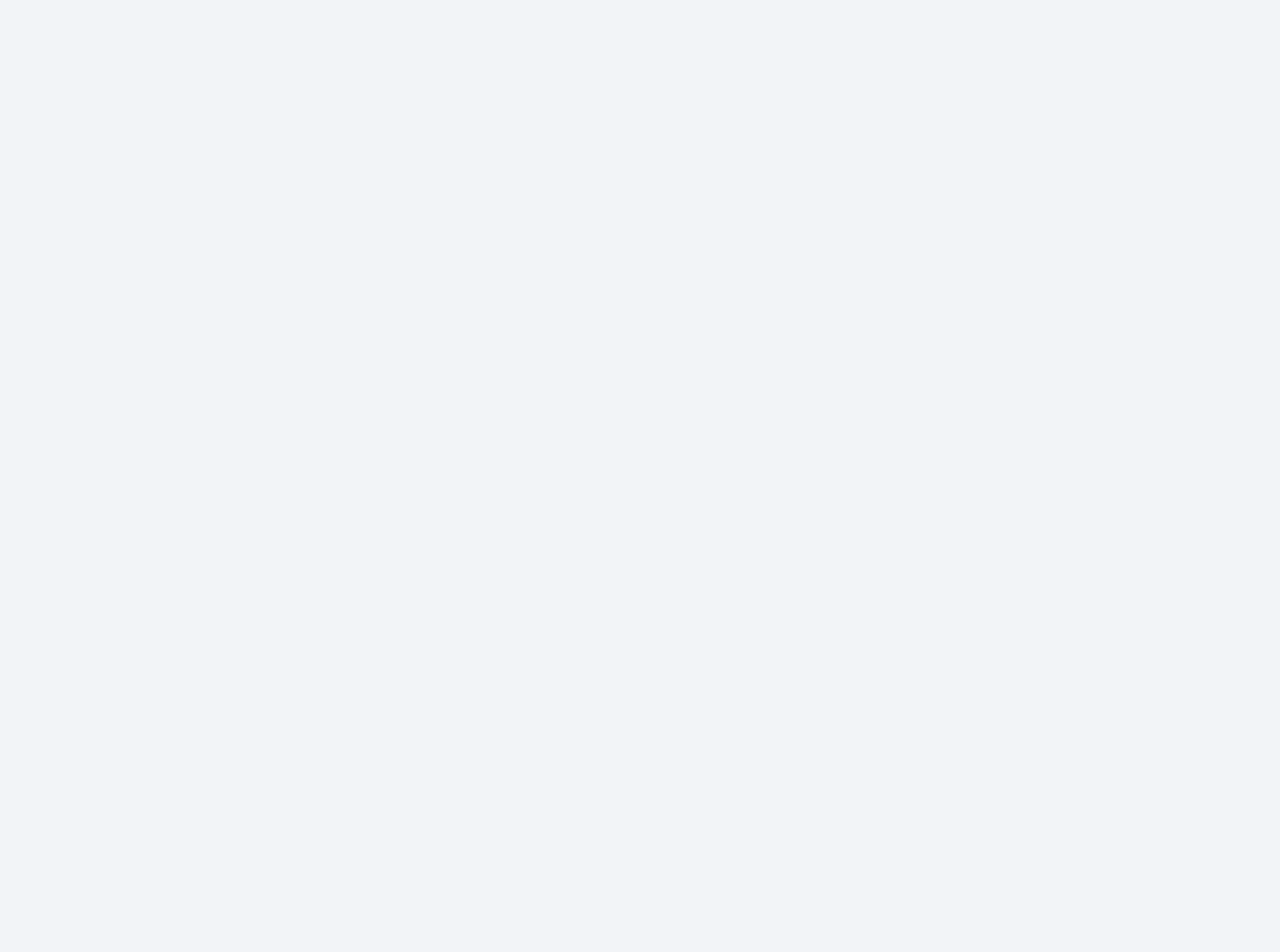
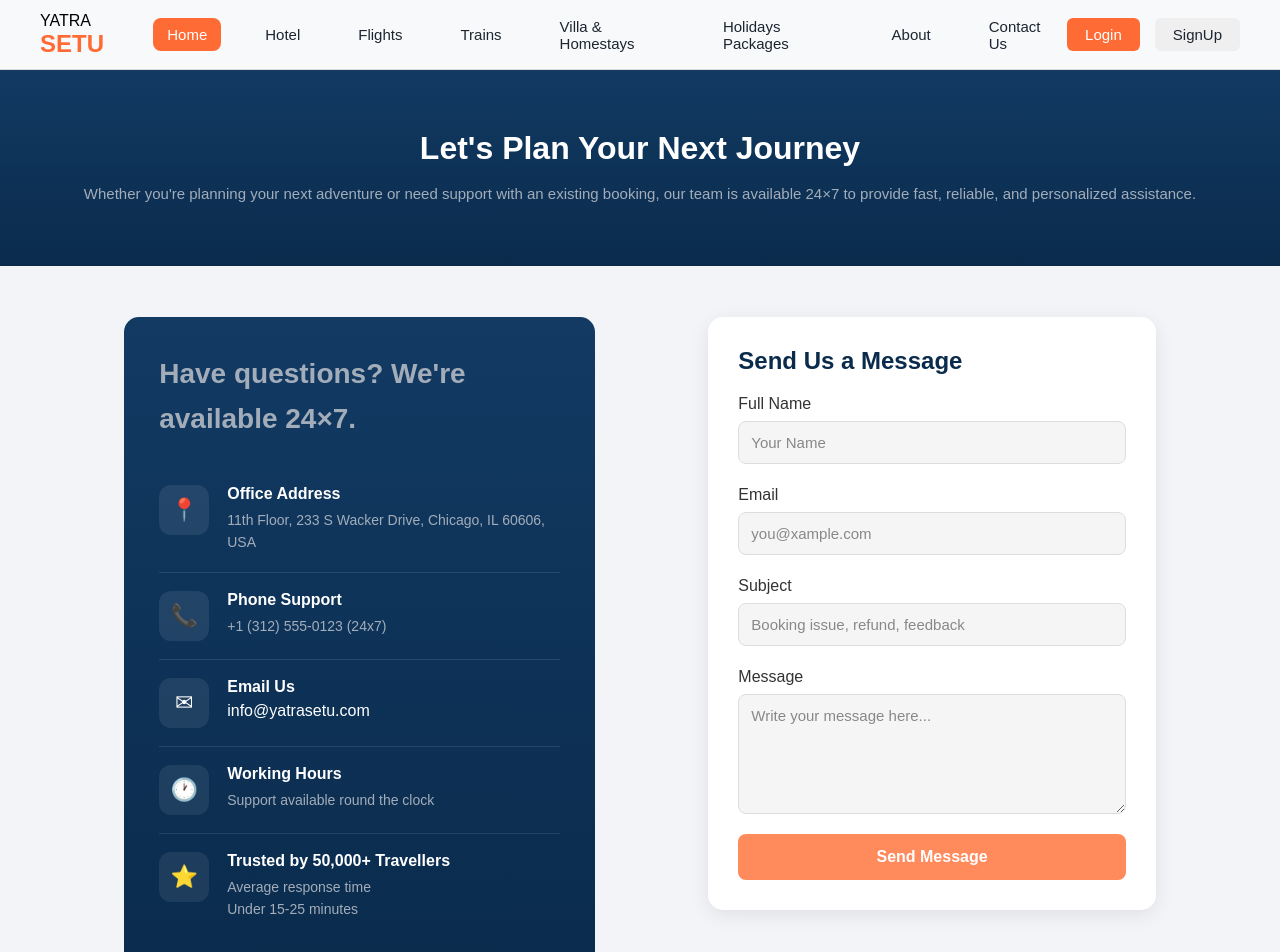
Before and after one commit to PiyushGoyal02/Yatra_Setu_Website, a React (Vite) app: page /contactUs in a window 1280 px wide. Before the commit this address had no page. Shown: the top 952 px of the page. Before the commit the page ends 800 px from the top, so only its background shows below. Built offline with nearby package versions, Linux system fonts and the light colour scheme.

Commit message:
Update Contact Us Ui properly

```diff
--- a/src/App.jsx
+++ b/src/App.jsx
@@ -5,6 +5,7 @@ import Homepage from "./Components/Homepage";
 import Login from "./Auth/Login";
 import Signup from "./Auth/Signup";
 import About from "./Components/About";
+import ContactUs from "./Components/ContactUs"
 
 function App() {
   return (
@@ -13,6 +14,7 @@ function App() {
       <Route path="/signup" element={<Signup />} />
       <Route path="/homepage" element={<Homepage />} />
       <Route path="/about" element={<About/>}></Route>
+      <Route path="/contactUs" element={<ContactUs/>}></Route>
     </Routes>
   );
 }
--- /dev/null
+++ b/src/CSS_CODE/ContactUsCSS.css
@@ -0,0 +1,202 @@
+/*  HEADER */
+
+.headerContantContactUs {
+    display: flex;
+    flex-direction: column;
+    align-items: center;
+    justify-content: center;
+    gap: 15px;
+    padding: 60px 20px;
+    text-align: center;
+    background: linear-gradient(to bottom, var(--navy-mid), var(--navy));
+}
+
+.headerContantContactUs span {
+    color: var(--white);
+    font-size: 32px;
+    font-weight: 700;
+}
+
+.headerContantContactUs p {
+    color: var(--placeholder);
+    font-size: 15px;
+    line-height: 1.6;
+}
+
+/* MAIN SECTION */
+
+.LeftAndRightSectionDiv {
+    display: flex;
+    justify-content: space-evenly;
+    align-items: flex-start;
+    gap: 40px;
+    padding: 4%;
+}
+
+/*  LEFT SIDE  */
+
+.LeftSideDetails {
+    width: 40%;
+    padding: 35px;
+    border-radius: 15px;
+    background: linear-gradient(to bottom, var(--navy-mid), var(--navy));
+    color: var(--white);
+    box-sizing: border-box;
+}
+
+.HaveQuestions {
+    font-size: 28px;
+    font-weight: 700;
+    margin-bottom: 10px;
+}
+
+.LeftSideDetails > p {
+    color: var(--placeholder);
+    line-height: 1.6;
+    margin-bottom: 25px;
+}
+
+.SingleDetails {
+    display: flex;
+    align-items: flex-start;
+    gap: 18px;
+    padding: 18px 0;
+    border-bottom: 1px solid rgba(255, 255, 255, 0.1);
+    transition: all 0.3s ease;
+}
+
+.SingleDetails:last-child {
+    border-bottom: none;
+}
+
+.SingleDetails:hover {
+    transform: translateX(8px);
+}
+
+.iconBox {
+    width: 50px;
+    height: 50px;
+    min-width: 50px;
+    border-radius: 12px;
+    background: rgba(255, 255, 255, 0.08);
+    display: flex;
+    justify-content: center;
+    align-items: center;
+    font-size: 22px;
+    transition: all 0.3s ease;
+}
+
+.SingleDetails:hover .iconBox {
+    background: var(--orange);
+    transform: rotate(-8deg) scale(1.08);
+}
+
+.LeftSideDetailsTextDiv {
+    display: flex;
+    flex-direction: column;
+    gap: 6px;
+    flex: 1;
+}
+
+.LeftSideDetailsTextDiv p {
+    margin: 0;
+}
+
+.HeadingSectionContant {
+    color: var(--white);
+    font-size: 16px;
+    font-weight: 600;
+}
+
+.TextDetails {
+    color: var(--placeholder);
+    font-size: 14px;
+    line-height: 1.6;
+}
+
+/*  RIGHT SIDE FORM */
+
+.FromMainDiv {
+    width: 38%;
+    background: var(--white);
+    padding: 30px;
+    border-radius: 15px;
+    box-sizing: border-box;
+    box-shadow: 0 5px 20px rgba(0,0,0,0.08);
+}
+
+.SendMessage {
+    font-size: 24px;
+    font-weight: 700;
+    margin-bottom: 20px;
+    color: var(--navy);
+}
+
+.InputDetails {
+    display: flex;
+    flex-direction: column;
+    margin-bottom: 2px;
+}
+
+.InputDetails label {
+    margin-bottom: 8px;
+    color: #333;
+    font-weight: 500;
+}
+
+.InputDetails input,
+.TextAreaInputTag {
+    width: 100%;
+    padding: 12px;
+    border: 1px solid #ddd;
+    border-radius: 8px;
+    background: #f5f5f5;
+    color: #000;
+    font-size: 15px;
+    outline: none;
+    box-sizing: border-box;
+    transition: all 0.3s ease;
+}
+
+.InputDetails input::placeholder,
+.TextAreaInputTag::placeholder {
+    color: #888;
+}
+
+.InputDetails input:focus,
+.TextAreaInputTag:focus {
+    border-color: var(--orange);
+    background: #fff;
+}
+
+.TextAreaInputTag {
+    height: 120px;
+    resize: vertical;
+}
+
+.ButtonButton {
+    display: flex;
+    justify-content: center;
+    margin-top: 20px;
+}
+
+.SubmitButton {
+    width: 100%;
+    padding: 14px;
+    border: none;
+    border-radius: 8px;
+    background: var(--orange-light);
+    color: var(--white);
+    font-size: 16px;
+    font-weight: 600;
+    cursor: pointer;
+    transition: background-color 0.3s ease,
+                color 0.3s ease,
+                transform 0.3s ease;
+}
+
+.SubmitButton:hover {
+    background: var(--orange);
+    color: #000;
+    transform: scale(1.03);
+}
--- /dev/null
+++ b/src/Components/ContactUs.jsx
@@ -0,0 +1,124 @@
+import React from "react";
+import Navbar from "./Navbar";
+import Footer from "./Footer"
+import "../CSS_CODE/ContactUsCSS.css"
+
+function ContactUs () {
+  return (
+    <div>
+      <Navbar/>
+
+      <div>
+
+        <div className="headerContantContactUs">
+          <span>Let's Plan Your Next Journey</span>
+          <p>Whether you're planning your next adventure or need support with an existing booking, our team is available 24×7 to provide fast, reliable, and personalized assistance.</p>
+        </div>
+
+        <div className="LeftAndRightSectionDiv">
+          {/* Left Side Details Info */}
+          <div className="LeftSideDetails">
+            <p className="HaveQuestions">Have questions? We're available 24×7.</p>
+
+            <div className="SingleDetails">
+              <span className="iconBox">📍</span>
+              <div className="LeftSideDetailsTextDiv">
+                <p className="HeadingSectionContant">Office Address</p>
+                <p className="TextDetails">11th Floor, 233 S Wacker Drive, Chicago, IL 60606, USA</p>
+              </div>
+            </div>
+
+            <div className="SingleDetails">
+              <span className="iconBox">📞</span>
+              <div className="LeftSideDetailsTextDiv">
+                <p className="HeadingSectionContant">Phone Support</p>
+                <p className="TextDetails">+1 (312) 555-0123 (24x7)</p>
+              </div>
+            </div>
+
+            <div className="SingleDetails">
+              <span className="iconBox">✉</span>
+              <div className="LeftSideDetailsTextDiv">
+                <p className="HeadingSectionContant">Email Us</p>
+                <p>info@yatrasetu.com</p>
+              </div>
+            </div>
+
+            <div className="SingleDetails">
+              <span className="iconBox">🕐</span>
+              <div className="LeftSideDetailsTextDiv">
+                <p className="HeadingSectionContant">Working Hours</p>
+                <p className="TextDetails">Support available round the clock</p>
+              </div>
+            </div>
+
+            <div className="SingleDetails">
+              <span className="iconBox">⭐</span>
+              <div className="LeftSideDetailsTextDiv">
+                <p className="HeadingSectionContant">Trusted by 50,000+ Travellers</p>
+                <p className="TextDetails">Average response time <br/> Under 15-25 minutes</p>
+              </div>
+            </div>
+          </div>
+
+          {/* Right Side Form Details */}
+          <form className="FromMainDiv">
+            <p className="SendMessage">Send Us a Message</p>
+
+            <div className="InputDetails">
+              <label htmlFor="name">Full Name</label>
+              <input
+                required
+                type="text"
+                name="firstName"
+                className="InputTag"
+                placeholder="Your Name"
+              />
+            </div>
+
+            <div className="InputDetails">
+              <label htmlFor="name">Email</label>
+              <input
+                required
+                type="email"
+                name="email"
+                className="InputTag"
+                placeholder="you@xample.com"
+              />
+            </div>
+
+            <div className="InputDetails">
+              <label htmlFor="name">Subject</label>
+              <input
+                required
+                type="text"
+                name="subject"
+                className="InputTag"
+                placeholder="Booking issue, refund, feedback"
+              />
+            </div>
+
+            <div className="InputDetails">
+              <label htmlFor="name">Message</label>
+              <textarea
+                required
+                type="text"
+                name="firstName"
+                className="TextAreaInputTag"
+                placeholder="Write your message here..."
+              />
+            </div>
+
+            <div className="ButtonButton">
+              <button className="SubmitButton" type="submit">Send Message</button>
+            </div>
+          </form>
+        </div>
+
+        <Footer/>
+      </div>
+    </div>
+  )
+}
+
+export default ContactUs;
--- a/src/Components/Navbar.jsx
+++ b/src/Components/Navbar.jsx
@@ -22,7 +22,7 @@ function Navbar () {
           <a className={`navbar-Link ${active === "villa" ? "active" : ""}`} onClick={() => setActive("villa")} href="#">Villa & Homestays</a>
           <a className={`navbar-Link ${active === "holidays" ? "active" : ""}`} onClick={() => setActive("holidays")} href="#">Holidays Packages</a>
           <a className={`navbar-Link ${active === "about" ? "active" : ""}`} onClick={() => setActive("about")} href="/about">About</a>
-          <a className={`navbar-Link ${active === "contact" ? "active" : ""}`} onClick={() => setActive("contact")} href="#">Contact Us</a>
+          <a className={`navbar-Link ${active === "contact" ? "active" : ""}`} onClick={() => setActive("contact")} href="/contactUs">Contact Us</a>
         </div>
 
         <div className="navbar-Buttons">
```
